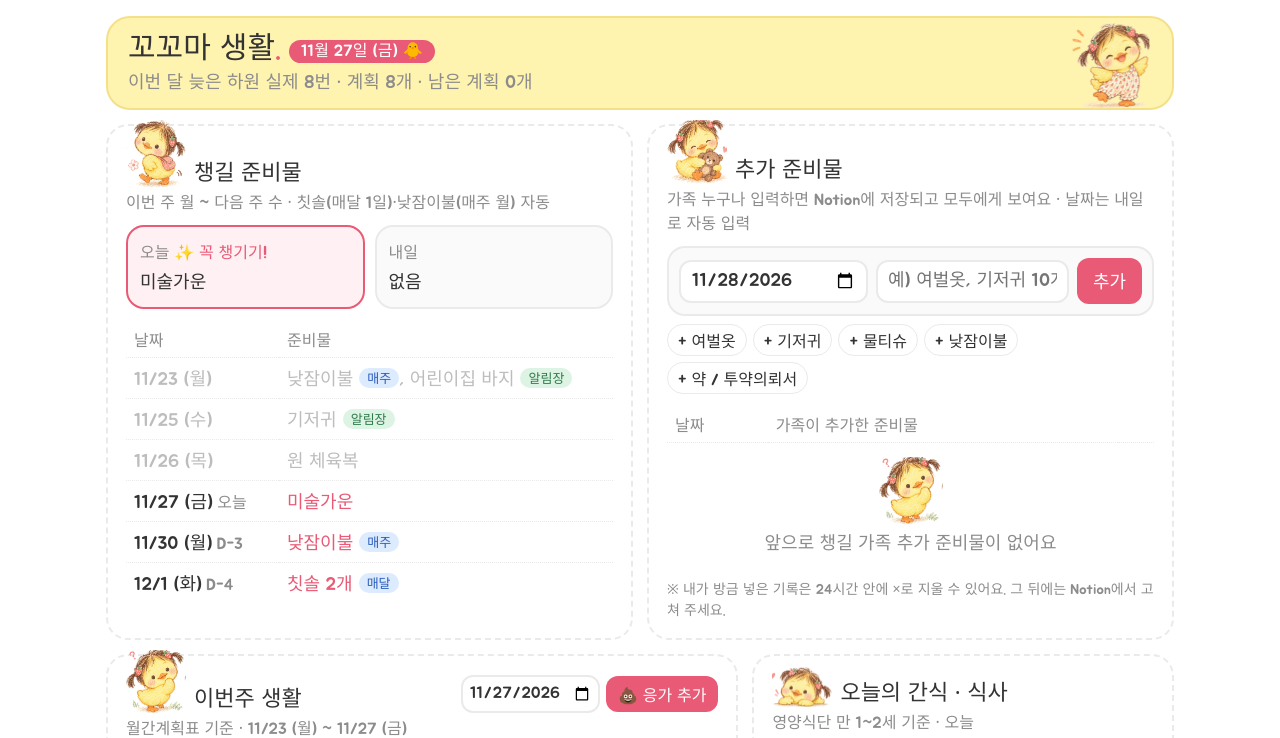
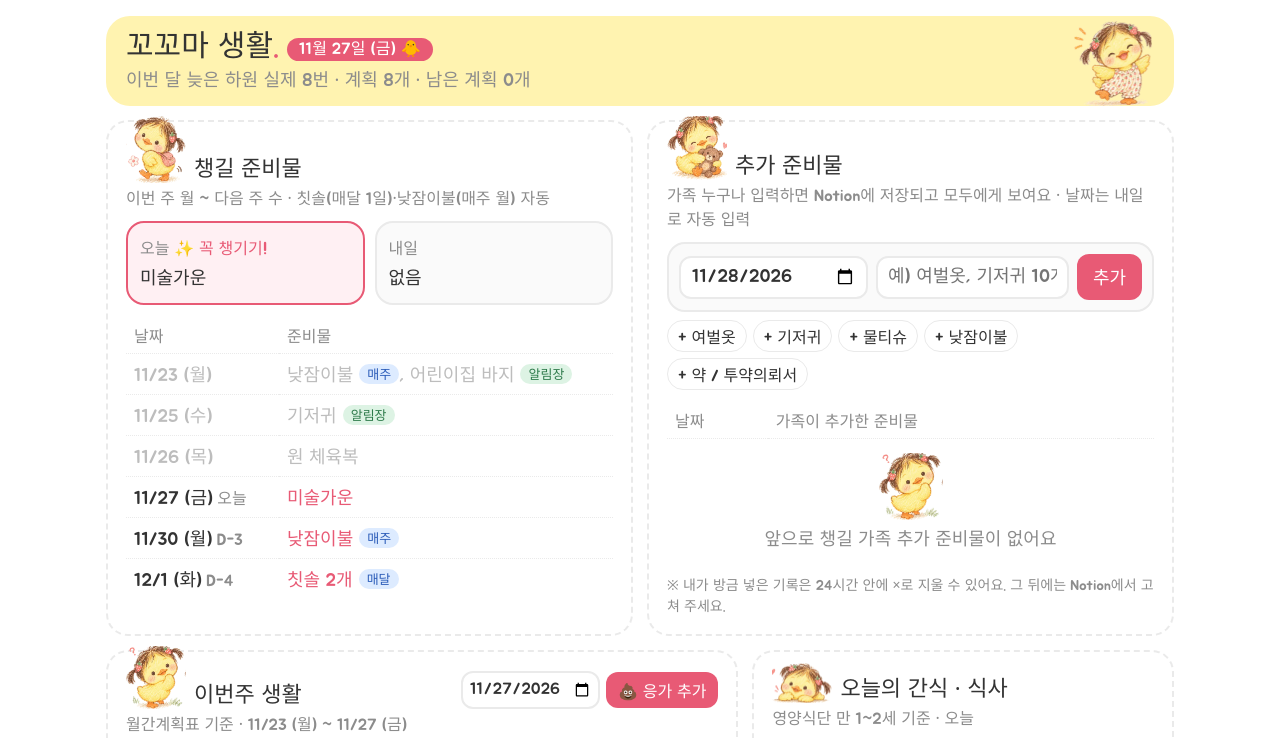
Before and after one commit to ayamy39-cpu/kokoma-life, a plain HTML site: page index.html in a window 1280 px wide. Shown: the top 738 px of the page. Drawn offline with Linux system fonts and the light colour scheme; no server answers.

Commit message:
상단 배너 테두리 제거
Co-Authored-By: Claude Opus 5.5 <noreply@anthropic.com>
Claude-Session: https://claude.ai/code/session_01PsMxbcVr8uwnXEYhnDqrdQ

```diff
--- a/index.html
+++ b/index.html
@@ -27,7 +27,7 @@ button, input { font: inherit; color: inherit; }
 img.ch { display: block; pointer-events: none; user-select: none; height: auto; }
 
 .hero { position: relative; display: flex; align-items: center; gap: 12px; padding: 10px 20px; border-radius: 24px;
-  background: #FFF3B0; border: 2px solid #F5E08A; overflow: hidden; }
+  background: #FFF3B0; border: none; overflow: hidden; }
 .hero-text { flex: 1; min-width: 0; }
 .hero h1 { font-weight: 400; font-size: var(--fs-title); margin: 0; line-height: 1.2; }
 .hero h1 .dot { color: var(--accent); }
```
